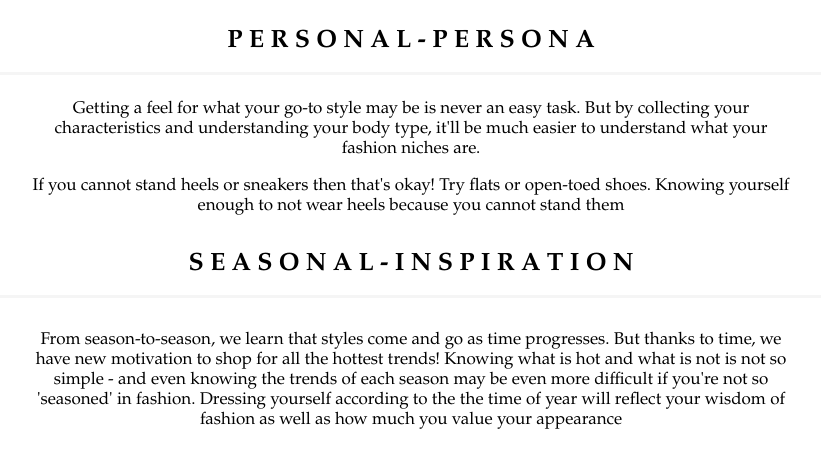
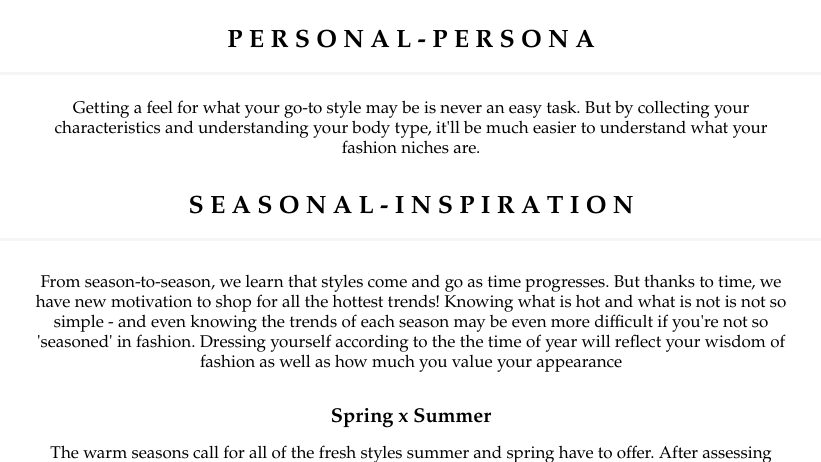
Before and after one commit to Tyler8151/fashion-site-CSSI, a Flask app: template templates/rec.html in a window 1280 px wide. Shown: the part 509-971 px from the top of the page, without its empty margins (229-1050 px from the left). Run offline with Flask 2, Linux system fonts and the light colour scheme; the template is opened without the code that fills it, so the values that code supplies are empty.

Commit message:
update
update

```diff
--- a/templates/rec.html
+++ b/templates/rec.html
@@ -63,9 +63,6 @@
               task. But by collecting your characteristics and understanding
               your body type, it'll be much easier to understand what your
               fashion niches are.</p>
-              <p>If you cannot stand heels or sneakers then that's okay! Try flats or
-                open-toed shoes. Knowing yourself enough to not wear heels because you cannot
-                stand them</p>
               </div>
               <h4>S E A S O N A L - I N S P I R A T I O N</h4>
               <div id="inspo">
```
